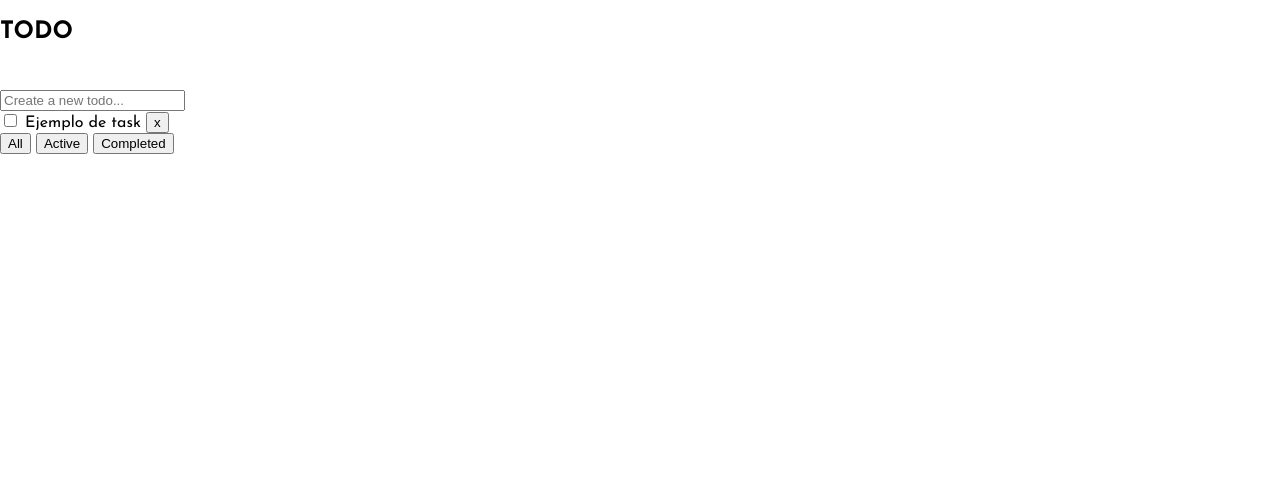
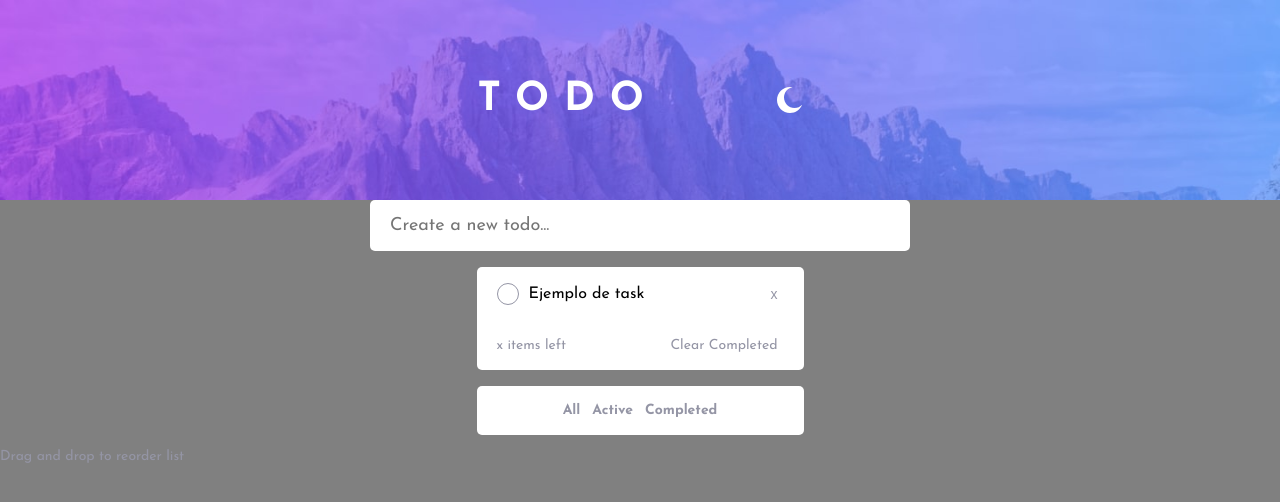
Before and after one commit to Marialafu/todo-list, a plain HTML site: page index.html in a window 1280 px wide. Drawn offline with Linux system fonts and the light colour scheme.

Commit message:
coloritos

```diff
--- a/css/styles.css
+++ b/css/styles.css
@@ -1,3 +1,23 @@
+:root{
+  --text-s: 12px;
+  --text-m: 14px;
+  --text-l: 18px;
+  --title-s: 32px;
+  --title-m: 40px;
+
+  --special-letter-spacing: 15px;
+
+  --bold: 700;
+  --regular: 400;
+
+  --primary-color: #FFFFFF;
+  --secondary-color: #494C6B;
+  --unselected-color: #9495A5;
+  --selected-color: #3A7CFD;
+  --gradient-color: linear-gradient(25deg, #55DDFF, #C058F3);
+
+}
+
 * {
   box-sizing: border-box;
 }
@@ -22,4 +42,149 @@ body {
   margin: 0;
   font-family: "Josefin Sans", sans-serif;
   font-style: normal;
+  font-weight: var(--regular);
+  background-color: grey;
 }
+
+/* HEADER CONTAINER */
+.header{
+  background-image: url(../assets/images/bg-mobile-light.jpg);
+  background-repeat: no-repeat;
+  background-size: cover;
+  height: 12.5rem;
+  display: flex;
+  justify-content: center;
+  align-items: center;
+}
+.header-info{
+  display: flex;
+  flex-direction: row;
+  justify-content: space-between;
+  align-items: center;
+  width: 20.3125rem;
+}
+@media  screen and (min-width: 700px) {
+  .header{
+    background-image: url(../assets/images/bg-desktop-light.jpg)
+  }
+}
+.container{
+  display: flex;
+  flex-direction: column;
+  align-items: center;
+  gap: 1rem;
+}
+
+/* TEXTOS */
+.title{
+  color: var(--primary-color);
+  letter-spacing: var(--special-letter-spacing);
+  font-size: var(--title-s);
+  font-weight: var(--bold);
+}
+.task-text{
+  font-size: var(--text-s);
+  color: var(--secondary-color);
+}
+.bottom-task-text{
+  font-size: var(--text-s);
+  color: var(--unselected-color);
+}
+.filter-text{
+  font-size: var(--text-m);
+  color: var(--unselected-color);
+  font-weight: var(--bold);
+}
+.footer-text{
+  font-size: var(--text-m);
+  color: var(--unselected-color);
+}
+@media  screen and (min-width: 700px) {
+  .title{
+    font-size: var(--title-m);
+  }
+  .task-text{
+    font-size: var(--text-l);
+  }
+  .bottom-task-text{
+    font-size: var(--text-m);
+  }
+}
+/* FINAL TEXTOS */
+
+/* INPUT */
+.input{
+  border-radius: 0.3125rem;
+  font-family: inherit;
+  width: 20.4375rem;
+}
+@media  screen and (min-width: 700px) {
+  .input{
+    width: 33.75rem;
+  }
+}
+
+/*LISTA DE TAREAS*/
+.task{
+  width: 20.4375rem;
+  background-color: var(--primary-color);
+  display: flex;
+  align-items: center;
+  justify-content: space-between;
+  padding: 1rem 1.25rem;
+  border: none;
+}
+.checkbox-circle{
+  display: flex;
+  justify-content: center;
+  align-items: center;
+  gap: 0.625rem;
+}
+.checkbox-circle::before{
+  content: '';
+  width: 1.25rem;
+  height: 1.25rem;
+  border-radius: 100%;
+  border: 1px solid var(--unselected-color);
+}
+.checkbox-input{
+  display: none;
+}
+.eliminate-task-button{
+  border: none;
+  background-color: transparent;
+  color: var(--unselected-color);
+  font-size: var(--text-m);
+}
+.task-item{
+  border-radius: 0.3125rem 0.3125rem 0 0;
+}
+.task-footer{
+  border-radius: 0 0 0.3125rem 0.3125rem;
+}
+@media  screen and (min-width: 700px) {
+  .input{
+    width: 33.75rem;
+  }
+}
+/* FIN LISTA DE TAREAS */
+
+/* BOTONES */
+.button{
+  border: none;
+  background-color: transparent;
+  font-family: inherit;
+}
+.button-selected{
+  color: var(--selected-color);
+}
+/* FIN BOTONES */
+
+/* FILTROS */
+.filters{
+  border-radius: 0.3125rem;
+  display: flex;
+  align-items: center;
+  justify-content: center;
+}
+/* FIN FILTROS */
--- a/index.html
+++ b/index.html
@@ -17,23 +17,39 @@
       </section>
     </header>
     <main>
+    <section class="container">
       <form id="form">
-        <label for="input" class="input-circle"></label>
-        <input type="text" placeholder="Create a new todo..." id="input" class="input">
+        <input type="text" placeholder="Create a new todo..." id="input" class="task task-text input">
+        <label for="input"></label>
       </form>
-      <section id="task-list">
-        <div class="task">
-          <input type="checkbox" id="checkbox-task">
-          <label for="checkbox-task">Ejemplo de task</label>
-          <button class="eliminate-task-button" id="eliminate-task-button">x</button>
-        </div>
+      <section>
+
+        <section id="task-list">
+          <div class="task task-item">
+            <input type="checkbox" id="checkbox-task" class="task-text checkbox-input">
+            <label for="checkbox-task" class="checkbox-circle">Ejemplo de task</label>
+            <button class="eliminate-task-button" id="eliminate-task-button">x</button>
+          </div>
+        </section>
+
+        <section class="task task-footer">
+          <span class="bottom-task-text">x items left</span>
+        <button class="button bottom-task-text">Clear Completed</button>
       </section>
-      <section class="filters">
-        <button class="filter-button">All</button>
-        <button class="filter-button">Active</button>
-        <button class="filter-button">Completed</button>
+
       </section>
+
+      <section id="filters" class="task filters">
+        <button data-filter="All" class="button filter-text">All</button>
+        <button data-filter="Active" class="button filter-text">Active</button>
+        <button data-filter="Completed" class="button filter-text">Completed</button>
+      </section>
+
+    </section>
     </main>
+    <footer>
+      <p class="footer-text">Drag and drop to reorder list</p>
+    </footer>
     <script src="./js/scripts.js"></script>
   </body>
 </html>
```
